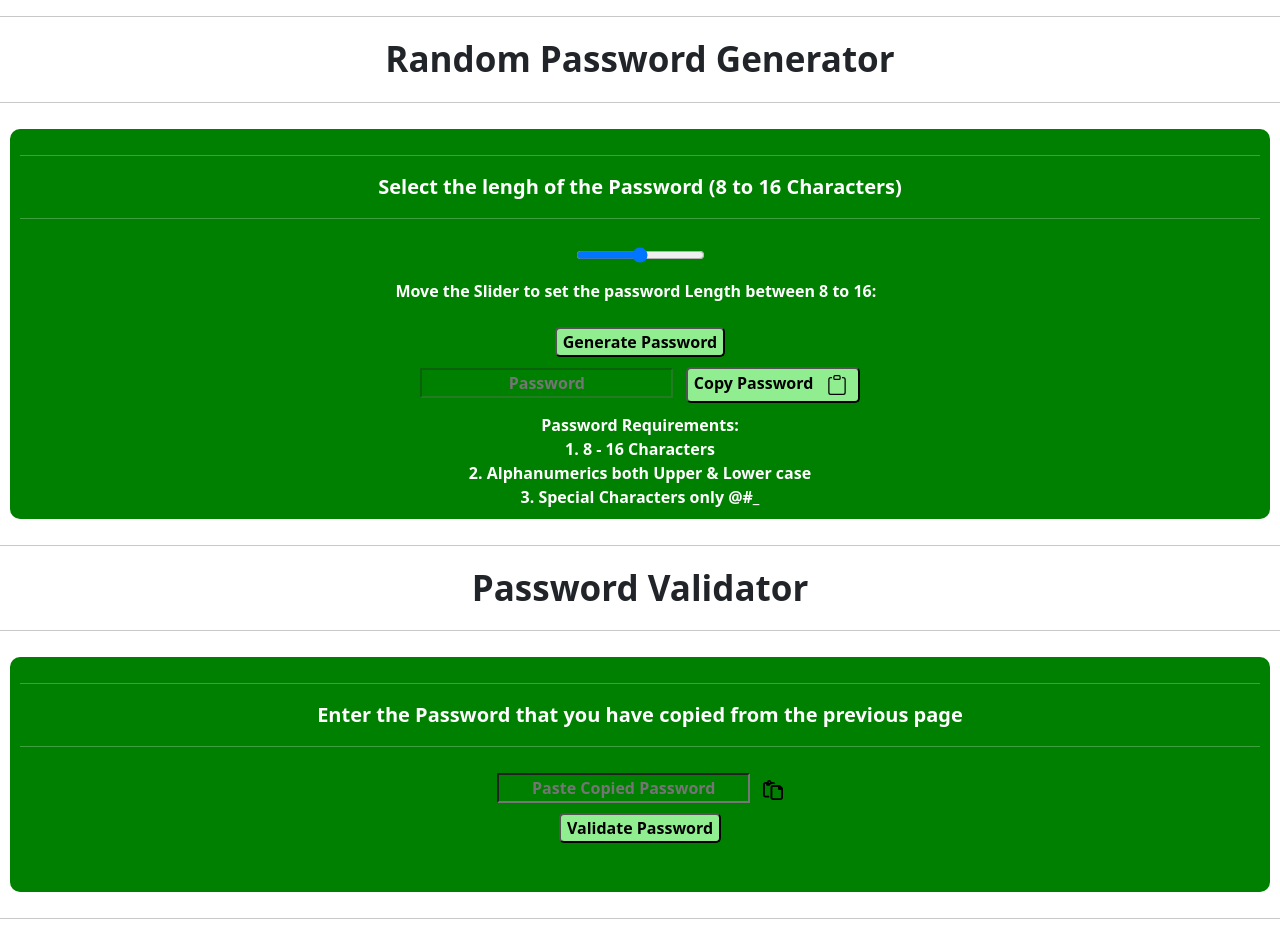
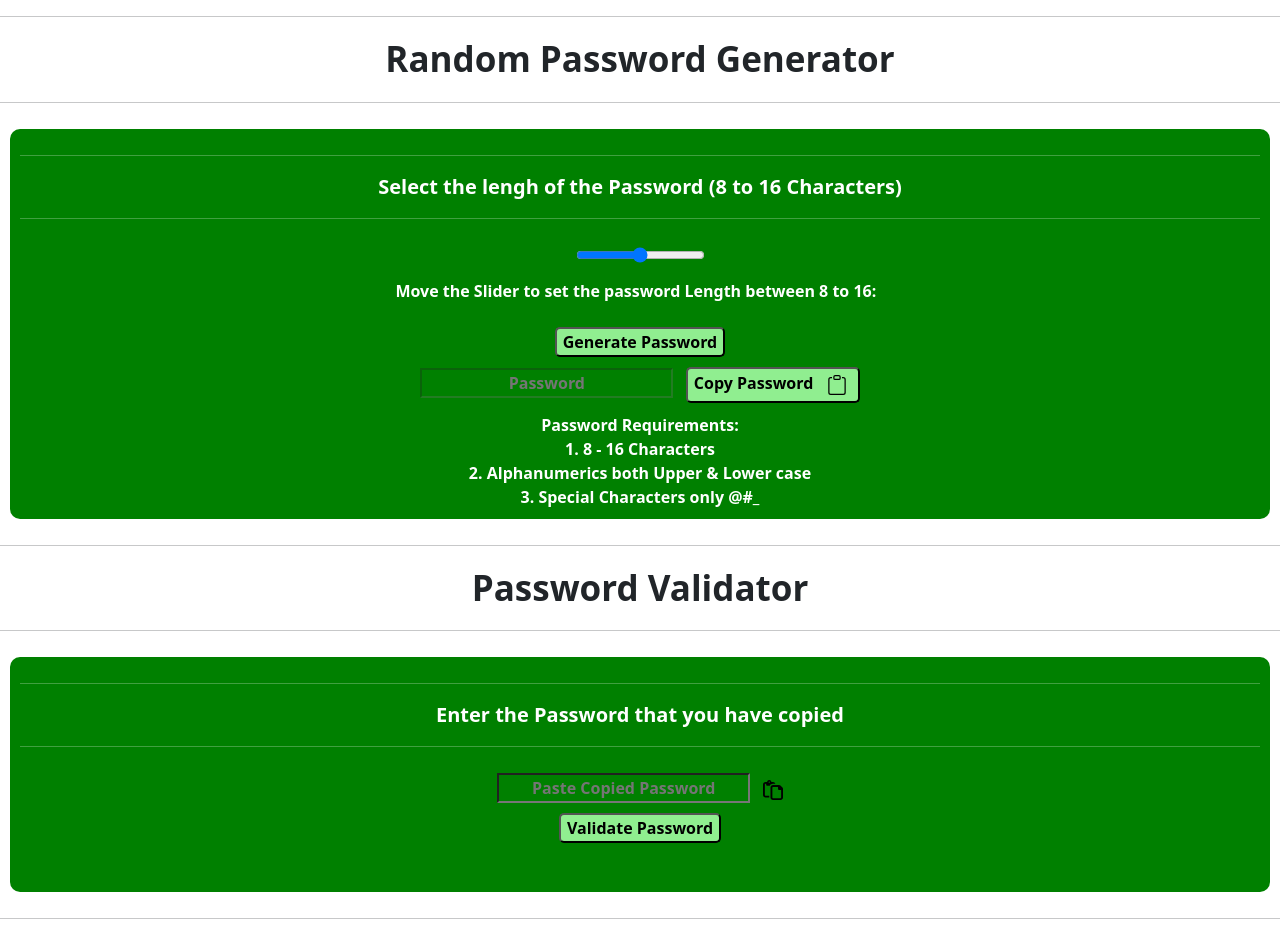
Before and after one commit to SuhailAhmed2412/Internship, a plain HTML site: page RandomPasswordGenerator/index.html in a window 1280 px wide. Drawn offline with nearby package versions, Linux system fonts and the light colour scheme.

Commit message:
Update index.html

```diff
--- a/RandomPasswordGenerator/index.html
+++ b/RandomPasswordGenerator/index.html
@@ -46,7 +46,7 @@
             <div class="parent">
                 <div class="div1">
                     <hr>
-                        Enter the Password that you have copied from the previous page
+                        Enter the Password that you have copied
                     <hr>
                 </div>
                 <div class="div2">
```
